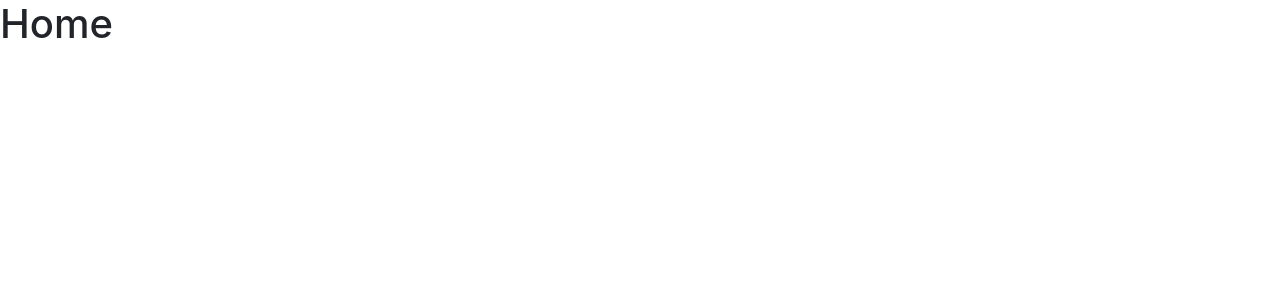
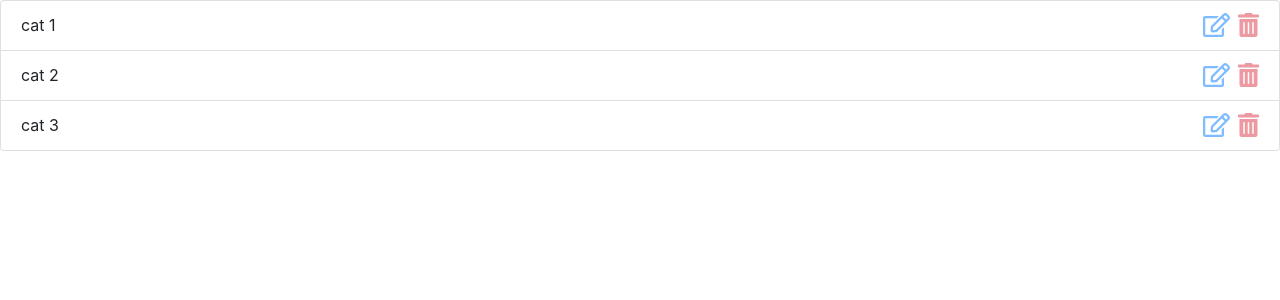
Before and after one commit to geprojetos/react-jobs, a React (Create React App) app: page / in a window 1280 px wide. Shown: the top 300 px of the page. Built offline with nearby package versions, Linux system fonts and the light colour scheme.

Commit message:
Criando o componente para a listagem de categorias

```diff
--- /dev/null
+++ b/src/home/components/list/ListGroup.js
@@ -0,0 +1,26 @@
+import React, { Component } from 'react';
+import ListItem from './ListItem';
+
+class ListGroup extends Component {
+
+    render() {
+        const array = ['cat 1', 'cat 2', 'cat 3'];
+
+        return (
+            <ul className="list-group">
+                {
+                    array.map((item, indice) => {
+                        return (
+                            <ListItem
+                                key={ indice }
+                                item={ item }
+                            />
+                        )
+                    })
+                }
+            </ul>
+        );
+    }
+}
+
+export default ListGroup;
--- /dev/null
+++ b/src/home/components/list/ListItem.js
@@ -0,0 +1,24 @@
+import React, { Component } from 'react';
+
+class ListItem extends Component {
+
+    render() {
+        const { item } = this.props;
+
+        return (
+            <li className="list-group-item">
+                { item }
+
+                <button type="button" className="close text-danger" aria-label="Close">
+                    <i className="fas fa-trash-alt"></i>
+                </button>
+
+                <button type="button" className="close mr-2 text-primary" aria-label="Close">
+                    <i className="far fa-edit"></i>
+                </button>
+            </li>
+        );
+    }
+}
+
+export default ListItem;
--- a/src/home/home.routes.js
+++ b/src/home/home.routes.js
@@ -1,4 +1,4 @@
-import React, { lazy } from 'react';
+import { lazy } from 'react';
 
 const HomePage = lazy(() => import('./pages/home-page/HomePage'));
 const homeRoutes = [
--- a/src/home/pages/home-page/HomePage.js
+++ b/src/home/pages/home-page/HomePage.js
@@ -1,10 +1,12 @@
 import React, { Component } from 'react';
+
+import ListGroup from '../../components/list/ListGroup';
 
 class HomePage extends Component {
 
     render() {
         return (
-            <h1>Home</h1>
+            <ListGroup />
         );
     }
 }
```
